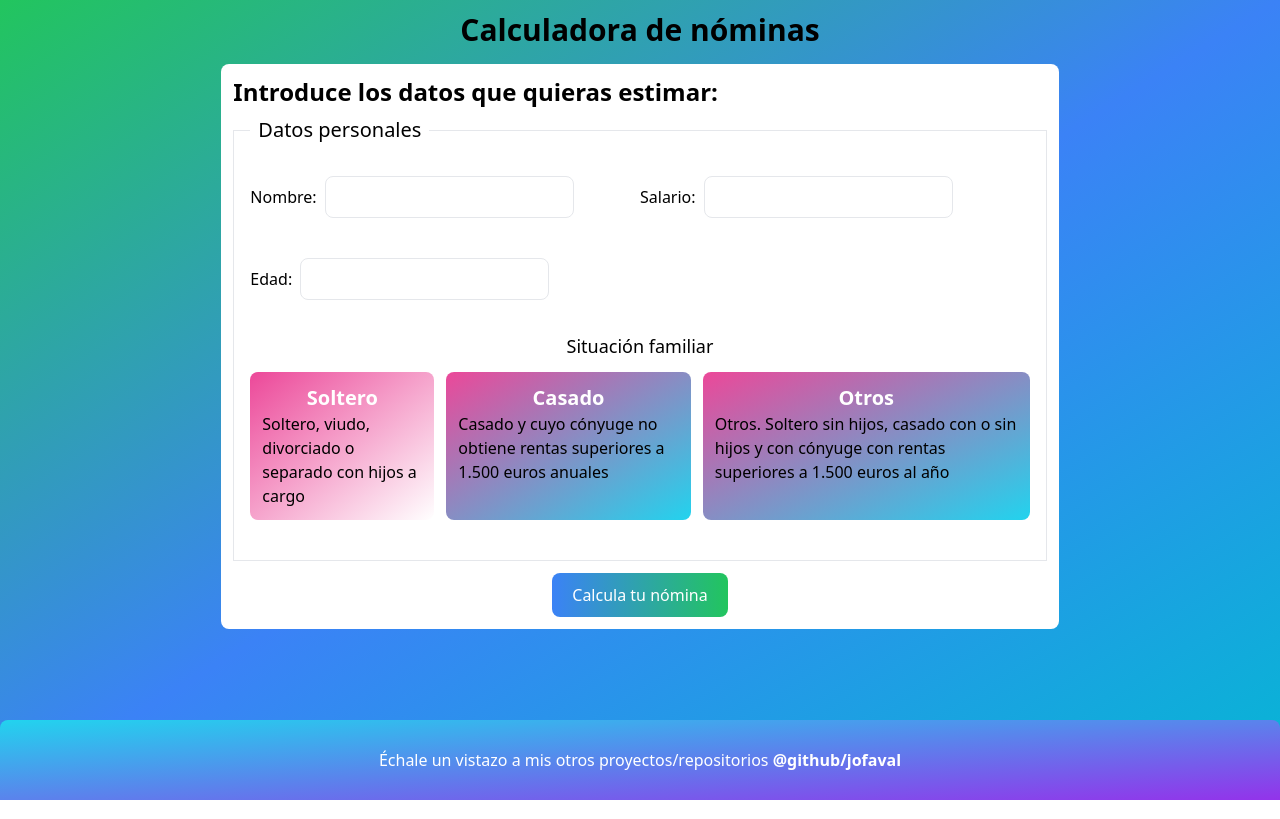
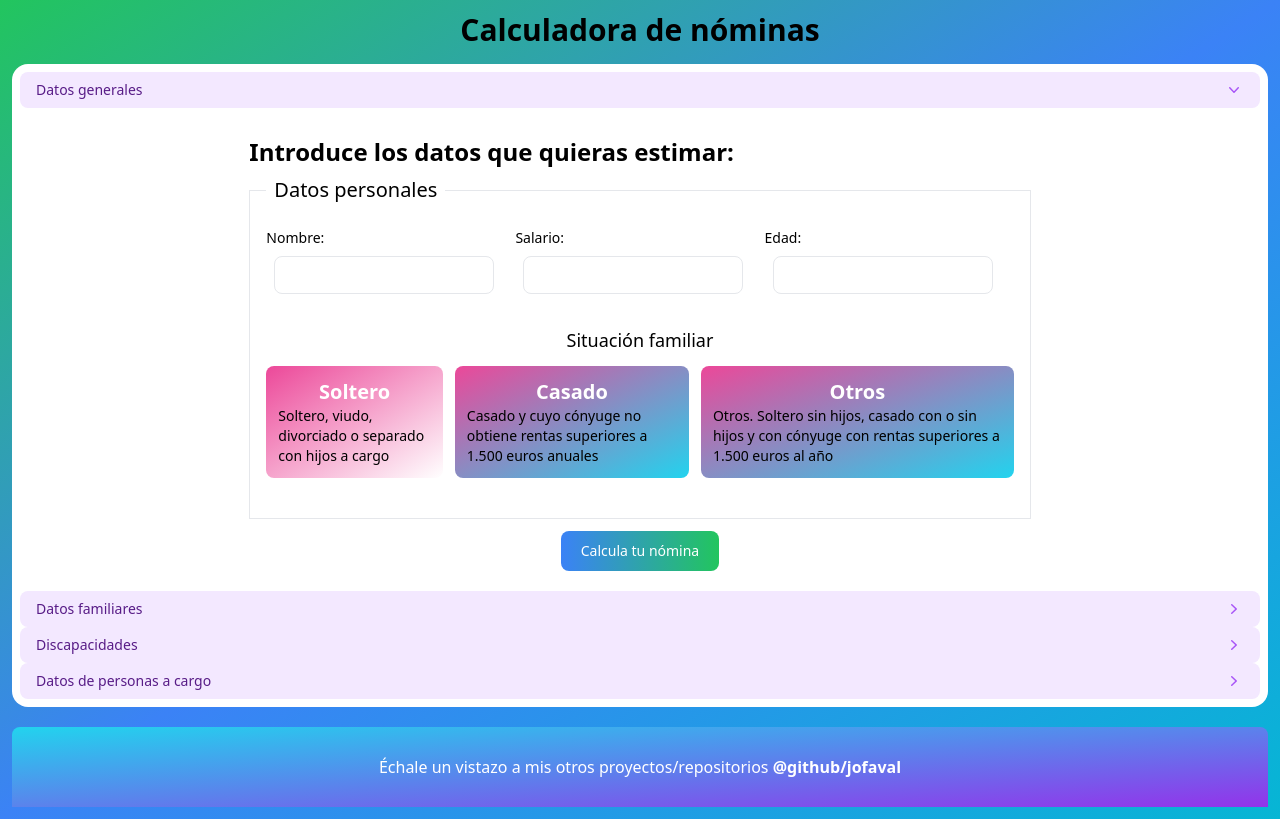
Before and after one commit to jofaval/calculadora-nomina, a React (Vite) app: page / in a window 1280 px wide. Built offline with nearby package versions, Linux system fonts and the light colour scheme.

Commit message:
feat: Restyle the main hub

```diff
--- a/src/App.tsx
+++ b/src/App.tsx
@@ -1,16 +1,79 @@
+import { Disclosure } from "@headlessui/react";
+import { ChevronRightIcon } from "@heroicons/react/20/solid";
 import React from "react";
 import { Footer, Header } from "./Navigation/";
 import { Payroll } from "./Payroll";
 
+const toggleDisclosureClass = (open: boolean): string =>
+  `${open ? "rotate-90 transform" : ""} h-5 w-5 text-purple-500`;
+
 const App: React.FC = () => (
-  <div className="app__container bg-gradient-to-br from-green-500 via-blue-500 to-cyan-500 w-full h-full">
-    <div className="app p-3 container mx-auto" id="app">
+  <div className="app__container bg-gradient-to-br from-green-500 via-blue-500 to-cyan-500 w-full">
+    <div
+      className="app p-3 container mx-auto min-h-screen flex flex-col justify-start align-items-center"
+      id="app"
+    >
       <nav className="app__header">
         <Header />
       </nav>
 
-      <main className="app__main">
-        <Payroll />
+      <main className="app__main rounded-2xl bg-white p-2 justify-self-stretch">
+        <Disclosure defaultOpen={true}>
+          {({ open }) => (
+            <>
+              <Disclosure.Button className="flex w-full justify-between rounded-lg bg-purple-100 px-4 py-2 text-left text-sm font-medium text-purple-900 hover:bg-purple-200 focus:outline-none focus-visible:ring focus-visible:ring-purple-500 focus-visible:ring-opacity-75">
+                Datos generales
+                <ChevronRightIcon className={toggleDisclosureClass(open)} />
+              </Disclosure.Button>
+
+              <Disclosure.Panel className="px-4 pt-4 pb-2 text-sm">
+                <Payroll />
+              </Disclosure.Panel>
+            </>
+          )}
+        </Disclosure>
+        <Disclosure defaultOpen={false}>
+          {({ open }) => (
+            <>
+              <Disclosure.Button className="flex w-full justify-between rounded-lg bg-purple-100 px-4 py-2 text-left text-sm font-medium text-purple-900 hover:bg-purple-200 focus:outline-none focus-visible:ring focus-visible:ring-purple-500 focus-visible:ring-opacity-75">
+                Datos familiares
+                <ChevronRightIcon className={toggleDisclosureClass(open)} />
+              </Disclosure.Button>
+
+              <Disclosure.Panel className="px-4 pt-4 pb-2 text-sm">
+                <Payroll />
+              </Disclosure.Panel>
+            </>
+          )}
+        </Disclosure>
+        <Disclosure defaultOpen={false}>
+          {({ open }) => (
+            <>
+              <Disclosure.Button className="flex w-full justify-between rounded-lg bg-purple-100 px-4 py-2 text-left text-sm font-medium text-purple-900 hover:bg-purple-200 focus:outline-none focus-visible:ring focus-visible:ring-purple-500 focus-visible:ring-opacity-75">
+                Discapacidades
+                <ChevronRightIcon className={toggleDisclosureClass(open)} />
+              </Disclosure.Button>
+
+              <Disclosure.Panel className="px-4 pt-4 pb-2 text-sm">
+                <Payroll />
+              </Disclosure.Panel>
+            </>
+          )}
+        </Disclosure>
+        <Disclosure defaultOpen={false}>
+          {({ open }) => (
+            <>
+              <Disclosure.Button className="flex w-full justify-between rounded-lg bg-purple-100 px-4 py-2 text-left text-sm font-medium text-purple-900 hover:bg-purple-200 focus:outline-none focus-visible:ring focus-visible:ring-purple-500 focus-visible:ring-opacity-75">
+                Datos de personas a cargo
+                <ChevronRightIcon className={toggleDisclosureClass(open)} />
+              </Disclosure.Button>
+
+              <Disclosure.Panel className="px-4 pt-4 pb-2 text-sm">
+                <Payroll />
+              </Disclosure.Panel>
+            </>
+          )}
+        </Disclosure>
       </main>
 
       <div className="app__footer">
--- a/src/Navigation/Footer.tsx
+++ b/src/Navigation/Footer.tsx
@@ -2,7 +2,7 @@ import React from "react";
 import linksConstants from "../constants/links.constants";
 
 const Footer: React.FC = () => (
-  <footer className="footer__container bg-gradient-to-tl from-purple-600 to-cyan-400 absolute bottom-0 left-0 p-3 mt-5 rounded-t-lg w-full">
+  <footer className="footer__container bg-gradient-to-tl from-purple-600 to-cyan-400 p-3 mt-5 rounded-t-lg w-full">
     <div className="footer my-4">
       <p className="footer__title text-center text-white">
         Échale un vistazo a mis otros proyectos/repositorios{" "}
```
